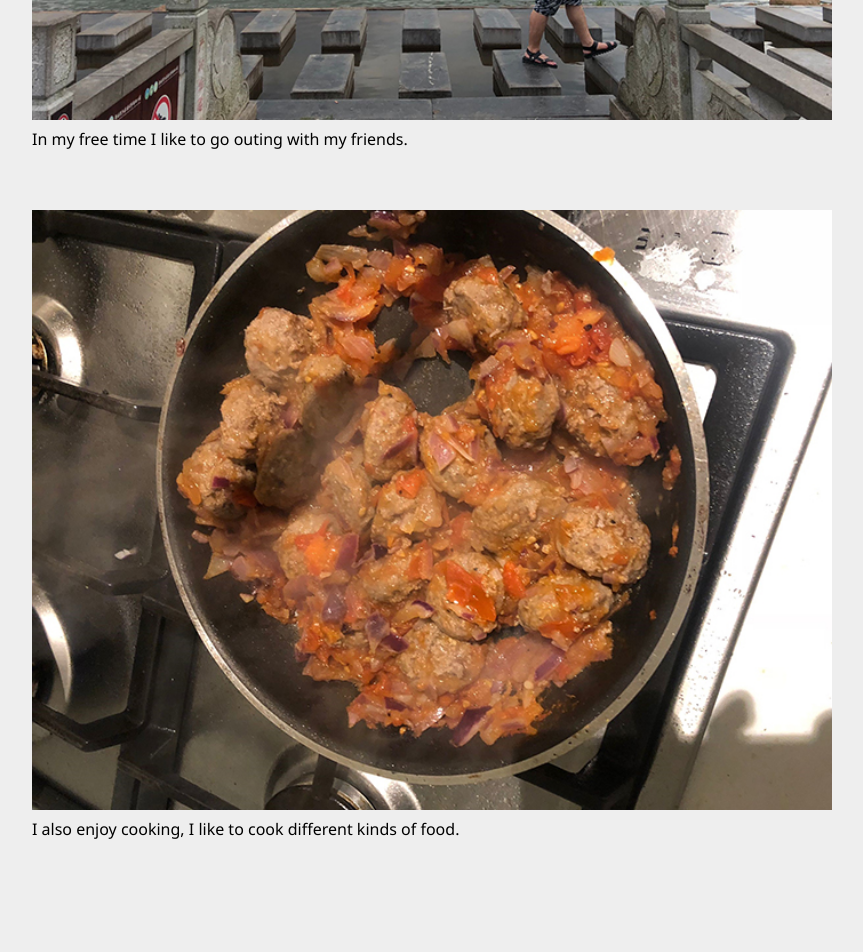
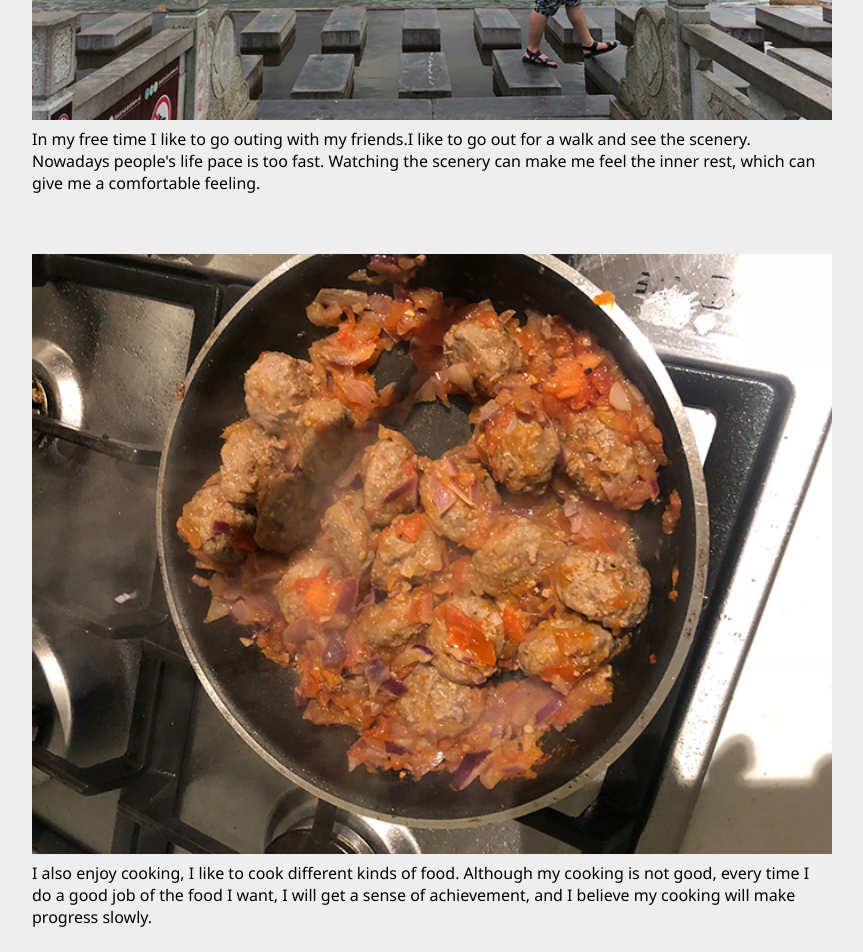
Before and after one commit to s3652085/Yibo.Li_A1, a plain HTML site: page index.html in a window 1280 px wide. Shown: the part 1720-2672 px from the top of the page, without its empty margins (208-1071 px from the left). Drawn offline with Linux system fonts and the light colour scheme.

Commit message:
Update index.html

```diff
--- a/index.html
+++ b/index.html
@@ -44,7 +44,7 @@
 
 
                         <img src="images/lake.jpg" width="800" height="600" class="w-100">
-                        <p>In my free time I like to go outing with my friends.</p>
+                        <p>In my free time I like to go outing with my friends.I like to go out for a walk and see the scenery. Nowadays people's life pace is too fast. Watching the scenery can make me feel the inner rest, which can give me a comfortable feeling.</p>
 
             </div>
            </div>
@@ -52,7 +52,7 @@
 						<div class="block pb-60">
                         <div class="content">
                         <img src="images/cooking.jpg" width="800" height="600" class="w-100">
-						<p>I also enjoy cooking, I like to cook different kinds of food.</p>
+						<p>I also enjoy cooking, I like to cook different kinds of food. Although my cooking is not good, every time I do a good job of the food I want, I will get a sense of achievement, and I believe my cooking will make progress slowly.</p>
                   </div>
                 </div>
 
```
